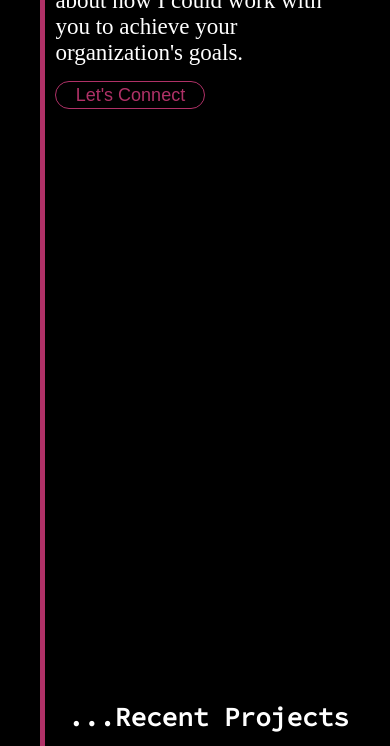
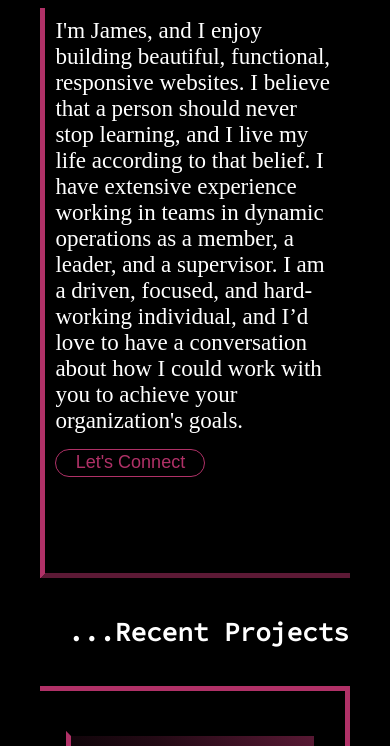
Before and after one commit to jwsmith2340/portfolioPage, a plain HTML site: page index.html in a window 390 px wide. Shown: the part 228-974 px from the top of the page. Drawn offline with nearby package versions, Linux system fonts and the light colour scheme.

Commit message:
trying to fix media query issues

```diff
--- a/css/style.css
+++ b/css/style.css
@@ -97,7 +97,7 @@ a {
 /* Welcome Intro Box */
 
 .mob-top-box {
-    height: 100%;
+    height: 90%;
     background-color: black;
 }
 
@@ -120,11 +120,11 @@ a {
     display: flex;
     justify-content: center;
     align-items: flex-end;
-    height: 100%;
+    height: 80%;
 }
 
 .mob-top-box-intro-content {
-    height: 140%;
+    height: 93%;
     width: 78%;
     border-left: solid 5px #B03167;
     border-bottom: outset 5px #B03167;
```
